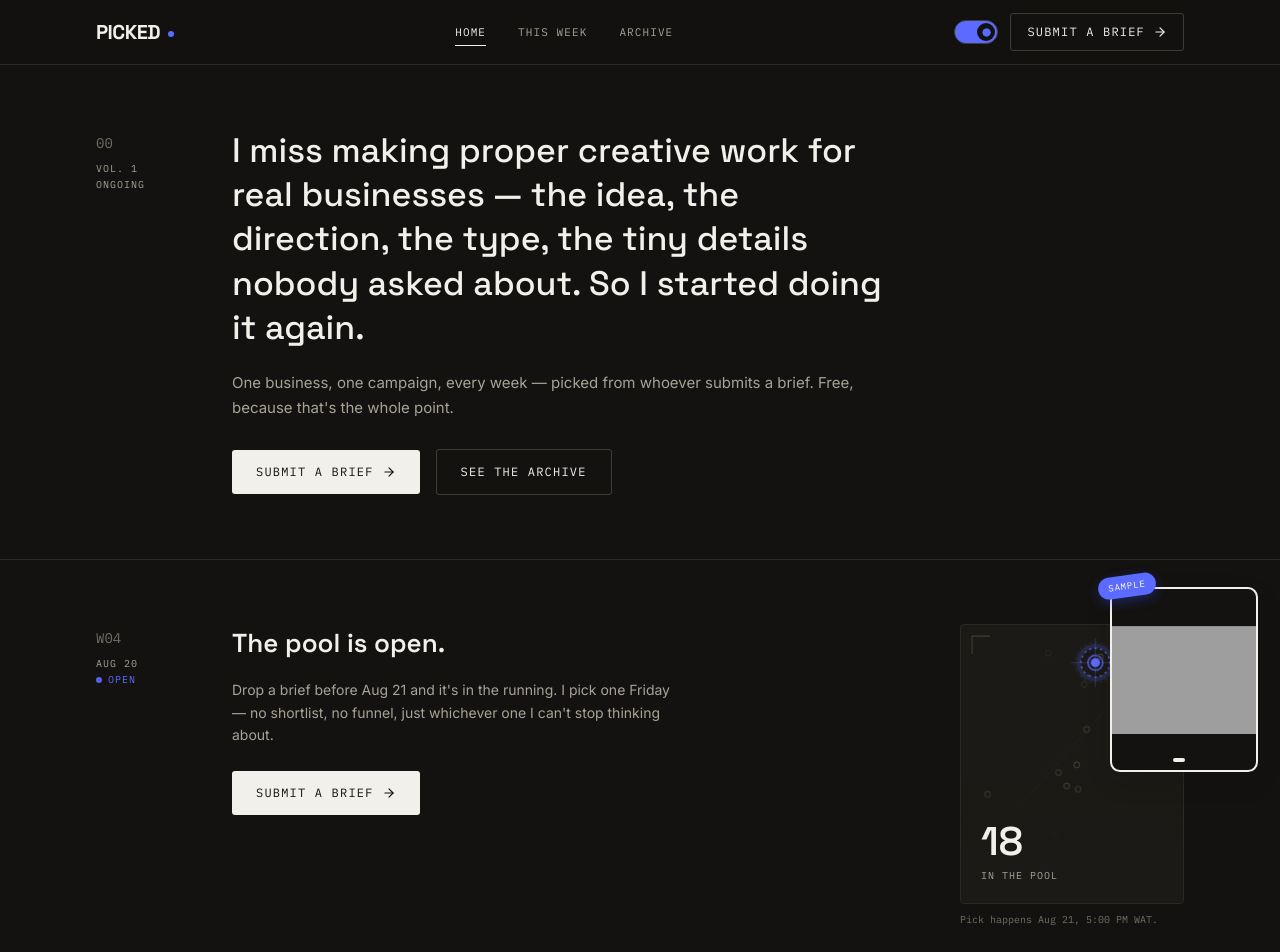
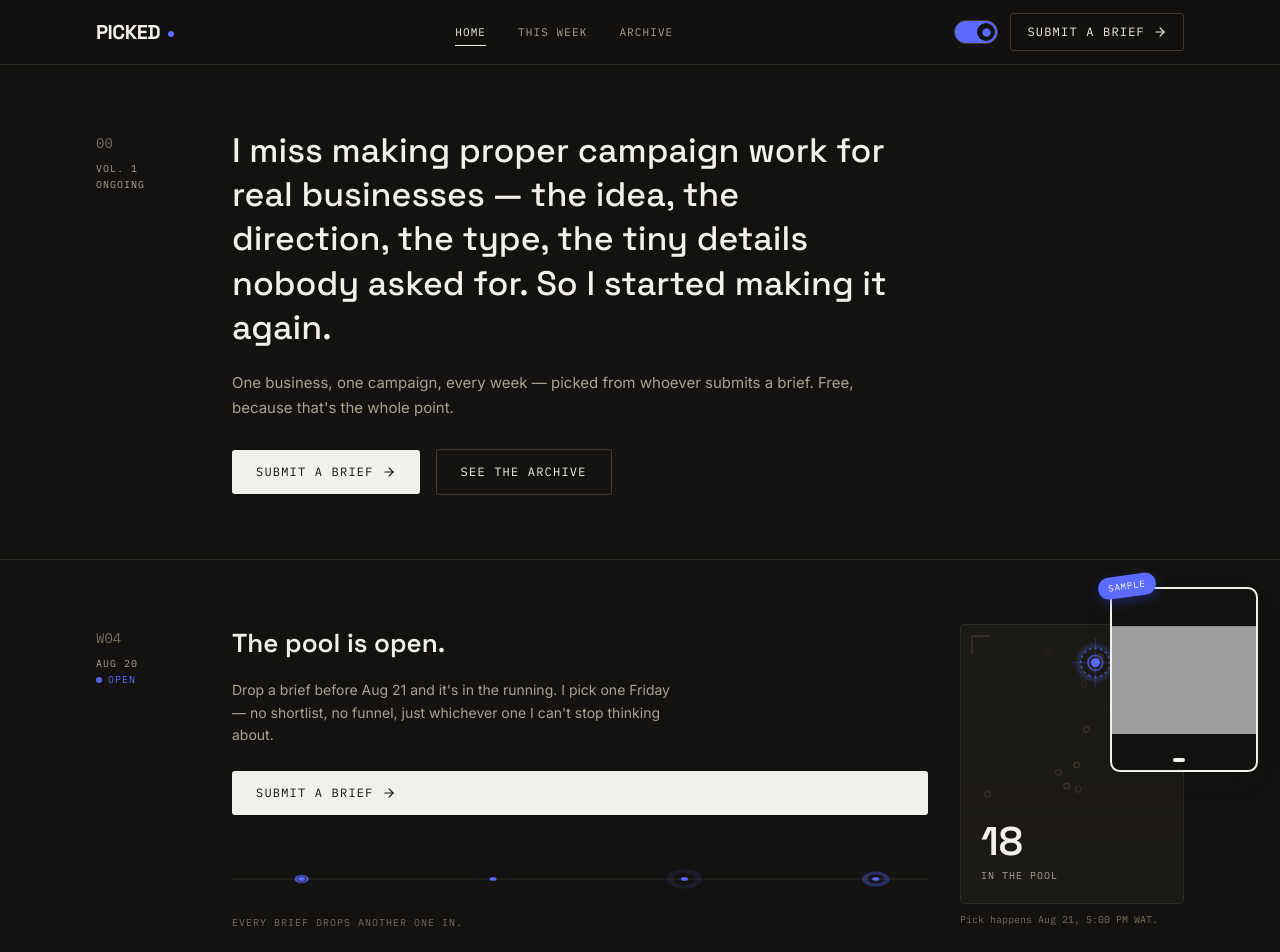
Before and after one commit to Love4reo/picked, a React (Vite) app: page / in a window 1280 px wide. Shown: the top 952 px of the page. Built offline with nearby package versions, Linux system fonts and the light colour scheme; grey boxes are pictures that could not be loaded.

Commit message:
Update App.jsx

```diff
--- a/src/App.jsx
+++ b/src/App.jsx
@@ -550,6 +550,22 @@ function Footer({ go }) {
    corner registration marks. Deterministic, not random, so it
    doesn't reshuffle on every re-render.
    ============================================================ */
+function PoolRipples() {
+  const C = useC();
+  const points = [40, 150, 260, 370];
+  return (
+    <svg viewBox="0 0 400 50" preserveAspectRatio="none" className="w-full h-12 overflow-visible">
+      <line x1="0" y1="25" x2="400" y2="25" stroke={C.line} strokeWidth="1" />
+      {points.map((x, i) => (
+        <g key={x}>
+          <circle cx={x} cy="25" r="2" fill={C.accent} />
+          <circle cx={x} cy="25" r="2" fill="none" stroke={C.accent} strokeWidth="1" className="sonar-ping" style={{ animationDelay: `${i * 0.8}s` }} />
+        </g>
+      ))}
+    </svg>
+  );
+}
+
 function PoolIllustration({ count }) {
   const C = useC();
   const hash = (n) => {
@@ -652,7 +668,7 @@ function Home({ go, openBrief }) {
       <Entry index="00" meta={<>Vol. 1<br />Ongoing</>} first>
         <div className="rise max-w-2xl">
           <p className="f-display" style={{ fontSize: "clamp(24px,3.4vw,34px)", lineHeight: 1.3, fontWeight: 500, color: C.ink }}>
-            I miss making proper creative work for real businesses — the idea, the direction, the type, the tiny details nobody asked about. So I started doing it again.
+            I miss making proper campaign work for real businesses — the idea, the direction, the type, the tiny details nobody asked for. So I started making it again.
           </p>
           <p className="f-body mt-5" style={{ fontSize: 15, lineHeight: 1.7, color: C.mid }}>
             One business, one campaign, every week — picked from whoever submits a brief. Free, because that's the whole point.
@@ -671,13 +687,17 @@ function Home({ go, openBrief }) {
           meta={<>{CYCLE.opened}<br /><span className="inline-flex items-center gap-1.5" style={{ color: C.accent }}><span className="inline-block w-1.5 h-1.5 rounded-full pulse-dot" style={{ backgroundColor: C.accent }} />Open</span></>}
         >
           <Reveal>
-            <div className="flex flex-col md:flex-row md:items-start gap-8">
-              <div className="flex-1">
+            <div className="flex flex-col md:flex-row gap-8">
+              <div className="flex-1 flex flex-col">
                 <div className="f-display" style={{ fontSize: 26, fontWeight: 600, color: C.ink }}>The pool is open.</div>
                 <p className="f-body mt-4 text-sm leading-relaxed max-w-md" style={{ color: C.mid }}>
                   Drop a brief before {CYCLE.deadline} and it's in the running. I pick one Friday — no shortlist, no funnel, just whichever one I can't stop thinking about.
                 </p>
                 <SubmitCTA go={go} className="mt-6" />
+                <div className="mt-auto pt-10">
+                  <PoolRipples />
+                  <p className="f-mono text-[10px] uppercase tracking-widest mt-3" style={{ color: C.faint }}>Every brief drops another one in.</p>
+                </div>
               </div>
               <div className="w-full md:w-56 shrink-0">
                 <div className="w-full aspect-[4/5] rounded relative overflow-hidden" style={{ border: `1px solid ${C.line}`, backgroundColor: C.paperDim }}>
```
